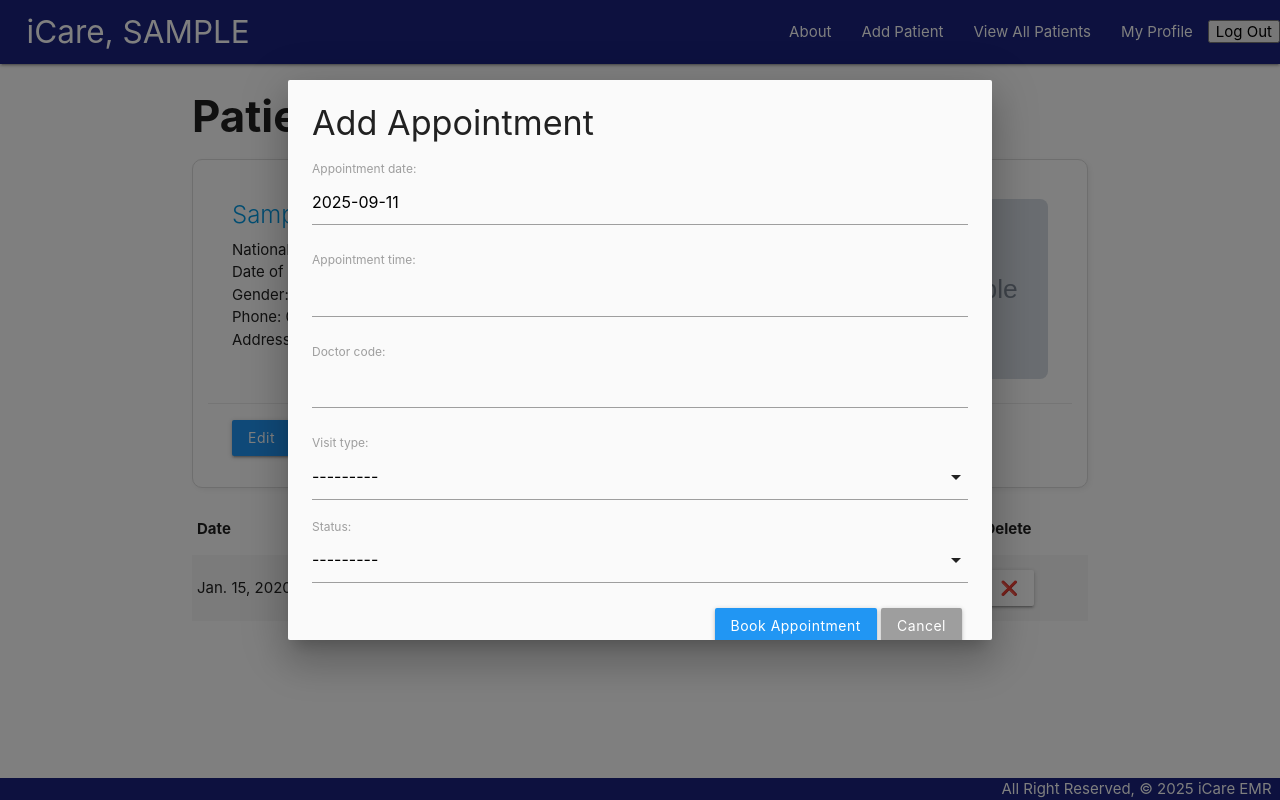
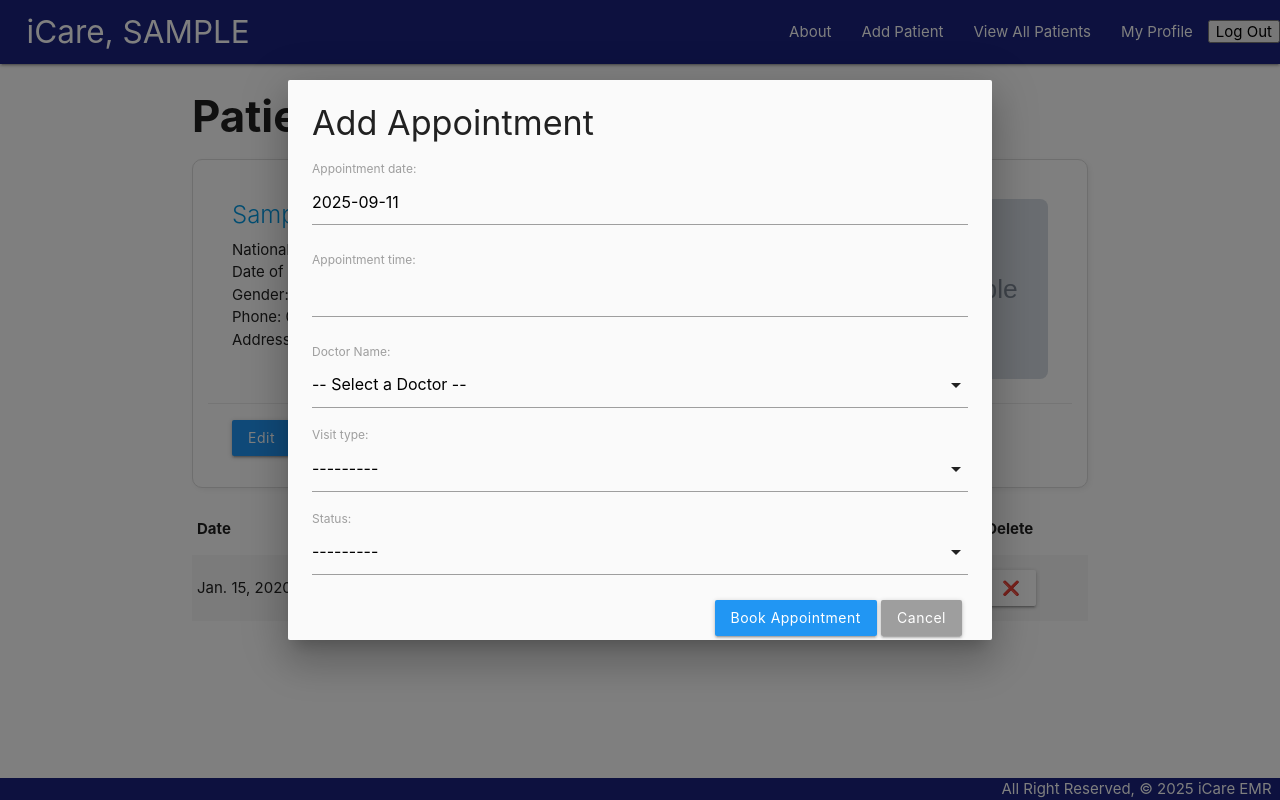
Before and after one commit to hamadbah/iCare, a Django app: page /patients/1/ in a window 1280 px wide, after a click on "Add Appointment". Run offline with Django 5.2, Linux system fonts and the light colour scheme; a user stored in the database is signed in; tables that the repository leaves empty hold one stand-in row (values such as "Sample post"); grey boxes marked "Sample" are stand-in pictures.

Commit message:
Populate user to shown as dropdown list while adding appointment

```diff
--- a/iCare/main_app/forms.py
+++ b/iCare/main_app/forms.py
@@ -1,4 +1,6 @@
 from django.forms import ModelForm
+from django import forms
+from django.contrib.auth.models import User
 from .models import Profile, Appointment, VitalSign, DoctorNote, Prescription, Lab, Diagnosis
 
 class ProfileForm(ModelForm):
@@ -7,6 +9,11 @@ class ProfileForm(ModelForm):
         fields = ['role', 'fullname', 'phone','address']
 
 class AppointmentForm(ModelForm):
+    doctor_code = forms.ModelChoiceField(
+        queryset=Profile.objects.filter(role='doctor'),
+        empty_label="-- Select a Doctor --",
+        label="Doctor Name",
+    )
     class Meta:
         model = Appointment
         fields = ['appointment_date', 'appointment_time','doctor_code','visit_type','status']
--- a/iCare/main_app/models.py
+++ b/iCare/main_app/models.py
@@ -17,7 +17,7 @@ class Profile(models.Model):
     address = models.CharField(max_length=255, blank=True, null=True)
 
     def __str__(self):
-        return self.user.username
+        return f"{self.fullname} ({self.user.username})"
 
 gender_choices = [('male', 'Male'), ('female', 'Female')]
 
@@ -41,14 +41,15 @@ visit_type_choices = [
     ('follow_up', 'Follow Up'),
 ]
 appointment_status_choices = [
-    ('Scheduled', 'Scheduled'), ('Completed', 'Completed'), ('Cancelled', 'Cancelled'),
+    ('Scheduled', 'Scheduled'),
+    ('Cancelled', 'Cancelled'),
 ]
 
 class Appointment(models.Model):
     patient = models.ForeignKey(Patient, on_delete=models.CASCADE)
     appointment_date = models.DateField()
     appointment_time = models.TimeField()
-    doctor_code = models.CharField(max_length=50)
+    doctor_code = models.ForeignKey(Profile, limit_choices_to={'role': 'doctor'}, on_delete=models.SET_NULL, null=True, related_name='appointments')
     visit_type = models.CharField(max_length=20, choices=visit_type_choices)
     status = models.CharField(max_length=20, choices=appointment_status_choices)
 
--- a/iCare/main_app/templates/patients/detail.html
+++ b/iCare/main_app/templates/patients/detail.html
@@ -44,7 +44,7 @@
             <tr>
                 <th>Date</th>
                 <th>Time</th>
-                <th>Doctor Code</th>
+                <th>Doctor Name</th>
                 <th>Visit Type</th>
                 <th>Status</th>
                 {% if user.is_authenticated %}
@@ -96,7 +96,9 @@
         <h4>Add Appointment</h4>
         <form id="appointmentForm" action="{% url 'add_appointment' patient.id %}" method="post">
             {% csrf_token %}
+
             {{ appointment_form.as_p }}
+
             <div class="modal-footer" style="margin-top:15px;">
                 <button type="submit" class="btn blue" style="text-transform:none;">Book Appointment</button>
                 <a href="#!" class="modal-close btn grey" style="text-transform:none;">Cancel</a>
@@ -108,6 +110,7 @@
 document.addEventListener('DOMContentLoaded', function () {
     var modalElems = document.querySelectorAll('.modal');
     M.Modal.init(modalElems);
+
     var dateEl = document.getElementById('id_appointment_date');
     if (dateEl) {
         M.Datepicker.init(dateEl, {
@@ -117,6 +120,7 @@
             autoClose: true
         });
     }
+
     var timeEl = document.getElementById('id_appointment_time');
     if (timeEl) {
         M.Timepicker.init(timeEl, {
@@ -126,10 +130,9 @@
             vibrate: true
         });
     }
-        let visitEl = document.getElementById('id_visit_type');
-        if (visitEl) M.FormSelect.init(visitEl);
-        let statusEl = document.getElementById('id_status');
-        if (statusEl) M.FormSelect.init(statusEl);
+
+    var selects = document.querySelectorAll('select');
+    M.FormSelect.init(selects);
 });
 </script>
 
--- a/iCare/main_app/views.py
+++ b/iCare/main_app/views.py
@@ -103,12 +103,21 @@ class PatientDelete(LoginRequiredMixin, DeleteView):
     success_url = '/patients/'
 @login_required
 def add_appointment(request, patient_id):
-    form = AppointmentForm(request.POST)
-    if form.is_valid():
-        new_appointment = form.save(commit=False)
-        new_appointment.patient_id = patient_id
-        new_appointment.save()
-    return redirect('detail', patient_id = patient_id)
+    patient = Patient.objects.get(id=patient_id)
+    if request.method == "POST":
+        form = AppointmentForm(request.POST)
+        if form.is_valid():
+            new_appointment = form.save(commit=False)
+            new_appointment.patient = patient
+            new_appointment.save()
+            return redirect('detail', patient_id=patient_id)
+    else:
+        form = AppointmentForm()
+
+    return render(request, 'detail.html', {
+        'appointment_form': form,
+        'patient': patient
+    })
 
 @login_required
 def appointment_detail(request, appointment_id):
```
Lines whose indentation alone changed are shown as unchanged.
